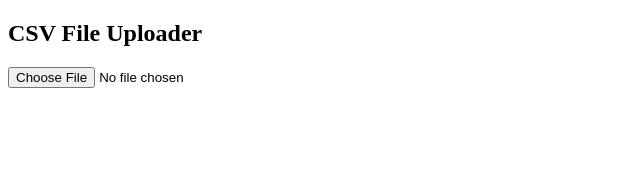
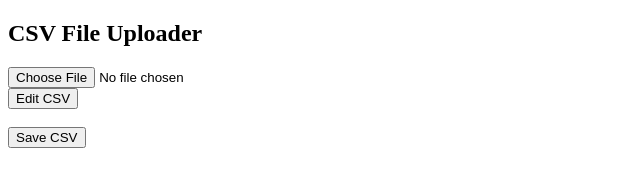
Before and after one commit to MUSADDIQUE-P/YIPPEE, a plain HTML site: page index.html in a window 1280 px wide. Shown: the whole page, without its empty margins (0-640 px from the left). Drawn offline with Linux system fonts and the light colour scheme.

Commit message:
Update index.html

```diff
--- a/index.html
+++ b/index.html
@@ -22,6 +22,10 @@
 <body>
     <h2>CSV File Uploader</h2>
     <input type="file" id="csvFile" accept=".csv">
+    <br>
+        <button onclick="editCSV()">Edit CSV</button>
+        <br><br>
+        <button onclick="saveCSV()">Save CSV</button>
     <br><br>
     <div id="csvData" class="hidden">
         <table id="csvTable">
```
